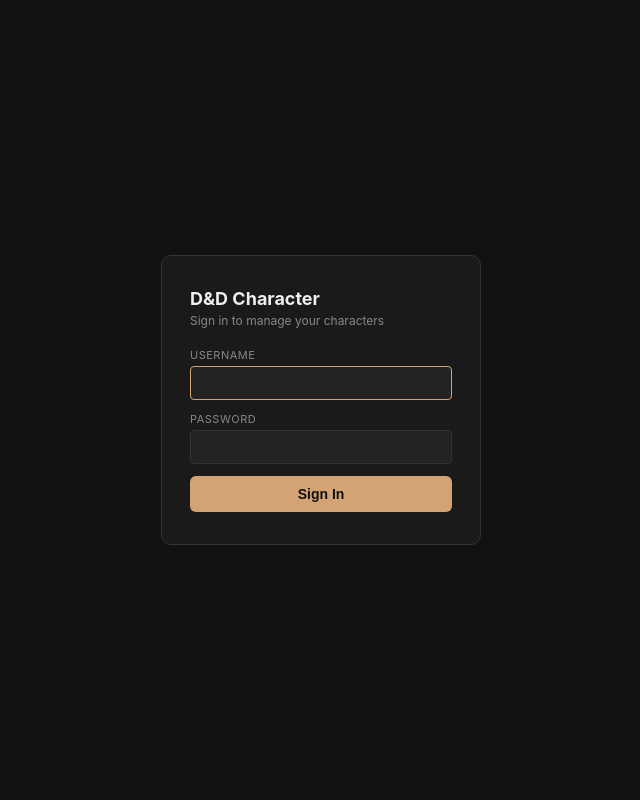
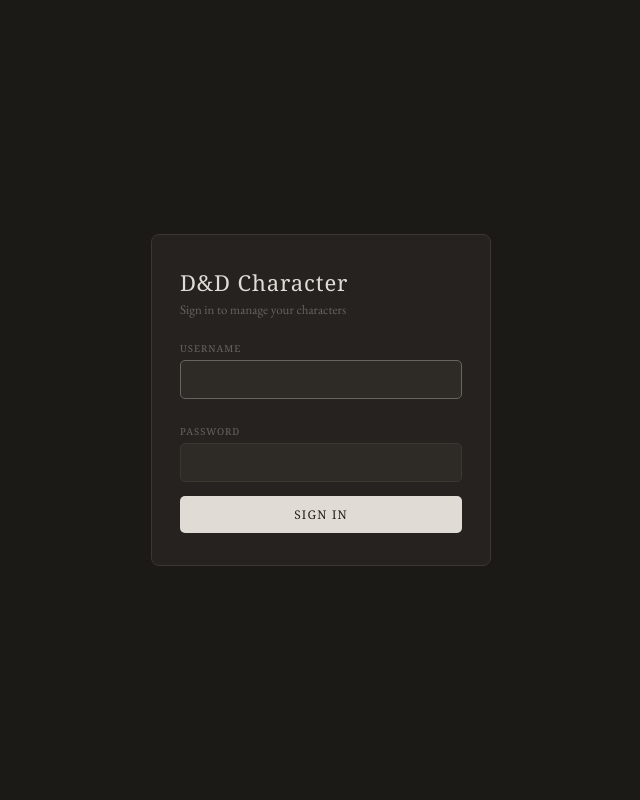
Before and after one commit to hernanescu/dnd_character, a Flask app: page /login in a window 1280 px wide. Shown: the whole page, without its empty margins (319-959 px from the left). Run offline with Flask 3, Linux system fonts and the light colour scheme; some web fonts are replaced.

Commit message:
fix: use AlegreyaSC for character names, unify login with design tokens
- char-card-name: AlegreyaSC display font, weight 500, 18px
- char-card-meta: explicit EBGaramond, 12px
- login.html: drop hardcoded dark hex colors; use CSS token system,
  AlegreyaSC title, proper ink/parchment button (matches app)

Co-Authored-By: Claude Sonnet 4.6 <noreply@anthropic.com>

```diff
--- a/static/css/app.css
+++ b/static/css/app.css
@@ -465,8 +465,8 @@ body {
   cursor: pointer; text-decoration: none; color: inherit;
 }
 .char-card:hover { background: var(--surface2); }
-.char-card-name { font-size: 16px; font-weight: 700; flex: 1; }
-.char-card-meta { font-size: 11px; color: var(--text-dim); margin-top: 2px; }
+.char-card-name { font-family: var(--font-display); font-size: 18px; font-weight: 500; flex: 1; }
+.char-card-meta { font-family: var(--font-body); font-size: 12px; color: var(--text-dim); margin-top: 3px; }
 .char-card-chevron { color: var(--border); font-size: 18px; }
 .icon-btn {
   width: 32px; height: 32px; border-radius: 50%;
--- a/templates/login.html
+++ b/templates/login.html
@@ -1,71 +1,61 @@
 <!DOCTYPE html>
-<html lang="en">
+<html lang="en" data-theme="dark">
 <head>
   <meta charset="UTF-8">
   <meta name="viewport" content="width=device-width, initial-scale=1">
   <title>D&D Character — Login</title>
+  <script>document.documentElement.setAttribute('data-theme',localStorage.getItem('dnd-theme')||'dark')</script>
+  <link rel="stylesheet" href="/static/css/app.css">
   <style>
-    * { box-sizing: border-box; margin: 0; padding: 0; }
-    body {
-      font-family: -apple-system, system-ui, sans-serif;
-      background: #111;
-      color: #eee;
-      display: flex;
-      align-items: center;
-      justify-content: center;
-      min-height: 100dvh;
+    html, body {
+      height: 100%; min-height: 100dvh;
+      display: flex; align-items: center; justify-content: center;
+      background: var(--bg);
     }
     .login-box {
-      background: #1a1a1a;
-      border: 1px solid #333;
-      border-radius: 10px;
+      background: var(--surface);
+      border: 1px solid var(--border);
+      border-radius: var(--radius);
       padding: 32px 28px;
-      width: 320px;
-      max-width: 90vw;
+      width: 340px; max-width: 90vw;
     }
     .login-title {
-      font-size: 18px;
-      font-weight: 700;
-      margin-bottom: 4px;
+      font-family: var(--font-display);
+      font-size: 22px; font-weight: 500; letter-spacing: 0.04em;
+      color: var(--text); margin-bottom: 4px;
     }
     .login-sub {
-      font-size: 12px;
-      color: #888;
-      margin-bottom: 20px;
+      font-family: var(--font-body);
+      font-size: 13px; color: var(--text-dim); margin-bottom: 24px;
     }
     .field-label {
-      font-size: 11px;
-      color: #888;
-      margin-bottom: 4px;
-      text-transform: uppercase;
-      letter-spacing: .5px;
+      font-family: var(--font-display);
+      font-size: 0.6rem; color: var(--text-dim); margin-bottom: 5px;
+      text-transform: uppercase; letter-spacing: 0.1em;
     }
-    .input-field {
-      width: 100%;
-      padding: 8px 10px;
-      border-radius: 4px;
-      border: 1px solid #333;
-      background: #222;
-      color: #eee;
-      font-size: 14px;
-      margin-bottom: 12px;
-      outline: none;
+    .login-input {
+      width: 100%; padding: 9px 10px;
+      border-radius: var(--radius-sm);
+      border: 1px solid var(--border);
+      background: var(--surface2); color: var(--text);
+      font-family: var(--font-body); font-size: 15px;
+      margin-bottom: 14px; outline: none;
     }
-    .input-field:focus { border-color: #d4a373; }
-    .btn {
-      display: block;
-      width: 100%;
-      padding: 10px;
-      border-radius: 6px;
-      border: none;
-      font-size: 14px;
-      font-weight: 600;
+    .login-input:focus { border-color: var(--text-dim); }
+    .login-btn {
+      display: block; width: 100%; padding: 10px;
+      border-radius: var(--radius-sm); border: none;
+      font-family: var(--font-display);
+      font-size: 0.75rem; font-weight: 500;
+      letter-spacing: 0.1em; text-transform: uppercase;
       cursor: pointer;
-      text-align: center;
+      background: var(--text); color: var(--surface);
     }
-    .btn-primary { background: #d4a373; color: #111; }
-    .btn-primary:hover { background: #e0b084; }
-    .error { color: #e55; font-size: 12px; margin-top: 8px; display: none; }
+    .login-btn:hover { opacity: 0.85; }
+    .login-error {
+      color: #e55; font-family: var(--font-body);
+      font-size: 12px; margin-top: 8px; display: none;
+    }
   </style>
 </head>
 <body>
@@ -74,11 +64,11 @@
     <div class="login-sub">Sign in to manage your characters</div>
     <form id="login-form">
       <div class="field-label">Username</div>
-      <input class="input-field" id="username" type="text" autocomplete="username" required autofocus>
+      <input class="login-input" id="username" type="text" autocomplete="username" required autofocus>
       <div class="field-label">Password</div>
-      <input class="input-field" id="password" type="password" autocomplete="current-password" required>
-      <button class="btn btn-primary" type="submit">Sign In</button>
-      <div class="error" id="error">Invalid credentials</div>
+      <input class="login-input" id="password" type="password" autocomplete="current-password" required>
+      <button class="login-btn" type="submit">Sign In</button>
+      <div class="login-error" id="error">Invalid credentials</div>
     </form>
   </div>
   <script>
```
